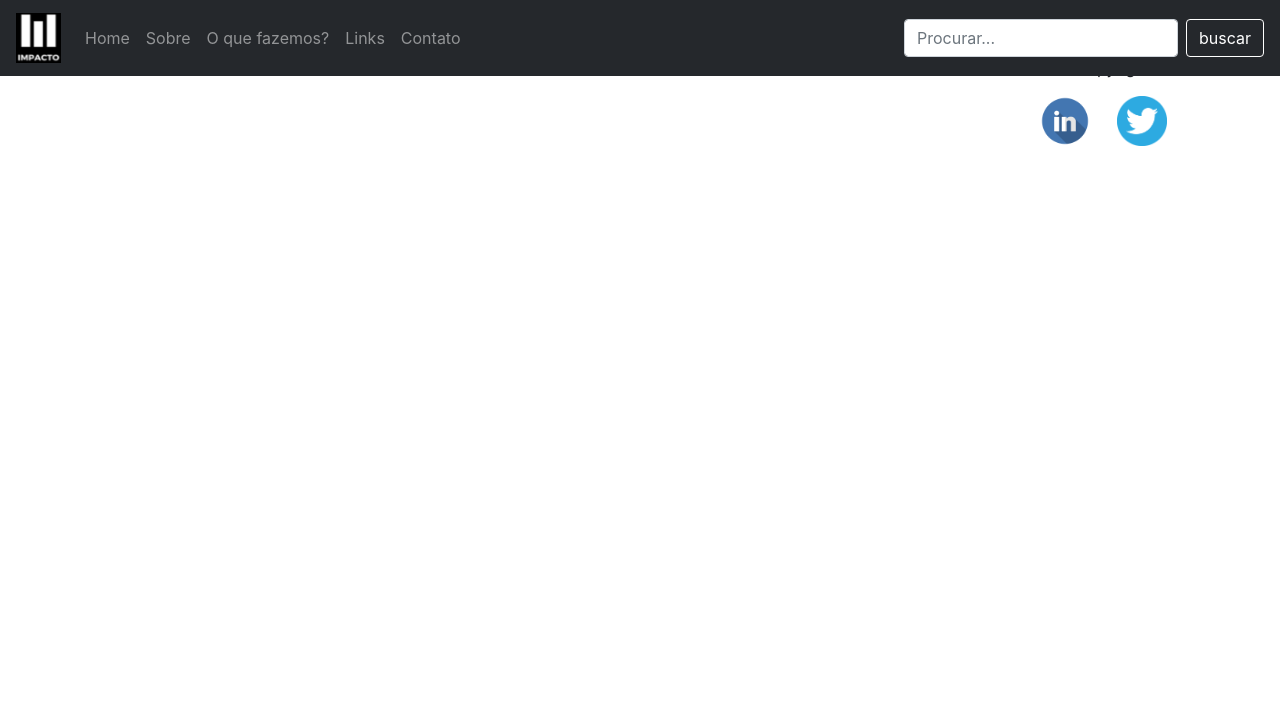
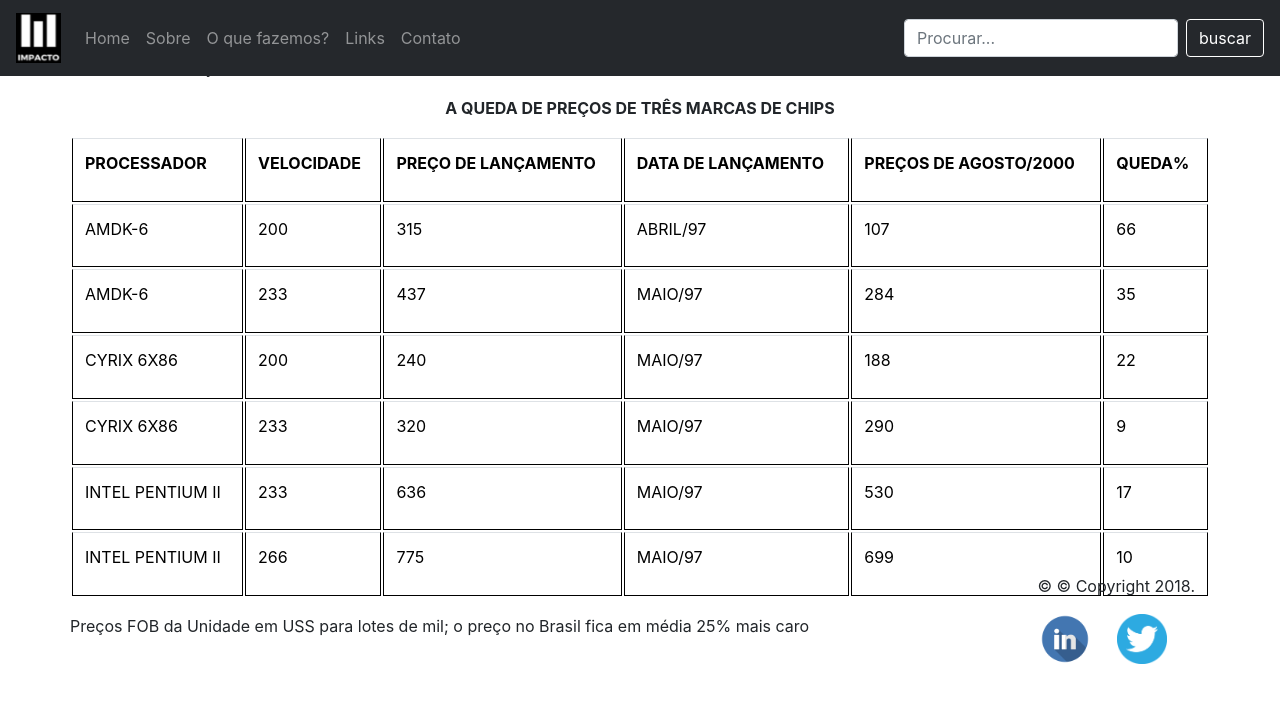
Before and after one commit to Felipeeal01/AC02_Atividade_Devops, a plain HTML site: page marcelo.html in a window 1280 px wide. Drawn offline with Linux system fonts and the light colour scheme.

Commit message:
Marceloac2

```diff
--- a/marcelo.html
+++ b/marcelo.html
@@ -57,13 +57,72 @@
         <!-- Example row of columns -->
         <div class="row">
           <!-- TRABALHAR AQUI -->
+          <p align="center"><b>A QUEDA DE PREÇOS DE TRÊS MARCAS DE CHIPS</b></p>
+        <div class="table">
+          <p align="center"><b>A QUEDA DE PREÇOS DE TRÊS MARCAS DE CHIPS</b></p>
+          <table class="table">
 
 
-
-
-
+            <tr>
+                <th>PROCESSADOR</th>
+                <th>VELOCIDADE</th>
+                <th>PREÇO DE LANÇAMENTO</th>
+                <th>DATA DE LANÇAMENTO</th>
+                <th>PREÇOS DE AGOSTO/2000</th>
+                <th>QUEDA%</th>
+            <tr>
+                <td>AMDK-6</td>
+                <td>200</td>
+                <td>315</td>
+                <td>ABRIL/97</td>
+                <td>107</td>
+                <td>66</td>
+            </tr>
+            <tr>
+                <td>AMDK-6</td>
+                <td>233</td>
+                <td>437</td>
+                <td>MAIO/97</td>
+                <td>284</td>
+                <td>35</td>
+            </tr>
+            <tr>
+                <td>CYRIX 6X86</td>
+                <td>200</td>
+                <td>240</td>
+                <td>MAIO/97</td>
+                <td>188</td>
+                <td>22</td>
+            </tr>
+            <tr>
+                <td>CYRIX 6X86</td>
+                <td>233</td>
+                <td>320</td>
+                <td>MAIO/97</td>
+                <td>290</td>
+                <td>9</td>
+            </tr>
+            <tr>
+                <td>INTEL PENTIUM II</td>
+                <td>233</td>
+                <td>636</td>
+                <td>MAIO/97</td>
+                <td>530</td>
+                <td>17</td>
+            </tr>
+            <tr>
+                <td>INTEL PENTIUM II</td>
+                <td>266</td>
+                <td>775</td>
+                <td>MAIO/97</td>
+                <td>699</td>
+                <td>10</td>
+            </tr>
+          </table>
+          <p><font-size="1">Preços FOB da Unidade em USS para lotes de mil; o preço no Brasil fica em média 25% mais caro</font-size></p>
         </div>
-
+      </div>
+      </div>
       </div> <!-- /container -->
 
     </main>
```
Also changed, not shown: bootstrap.css.
